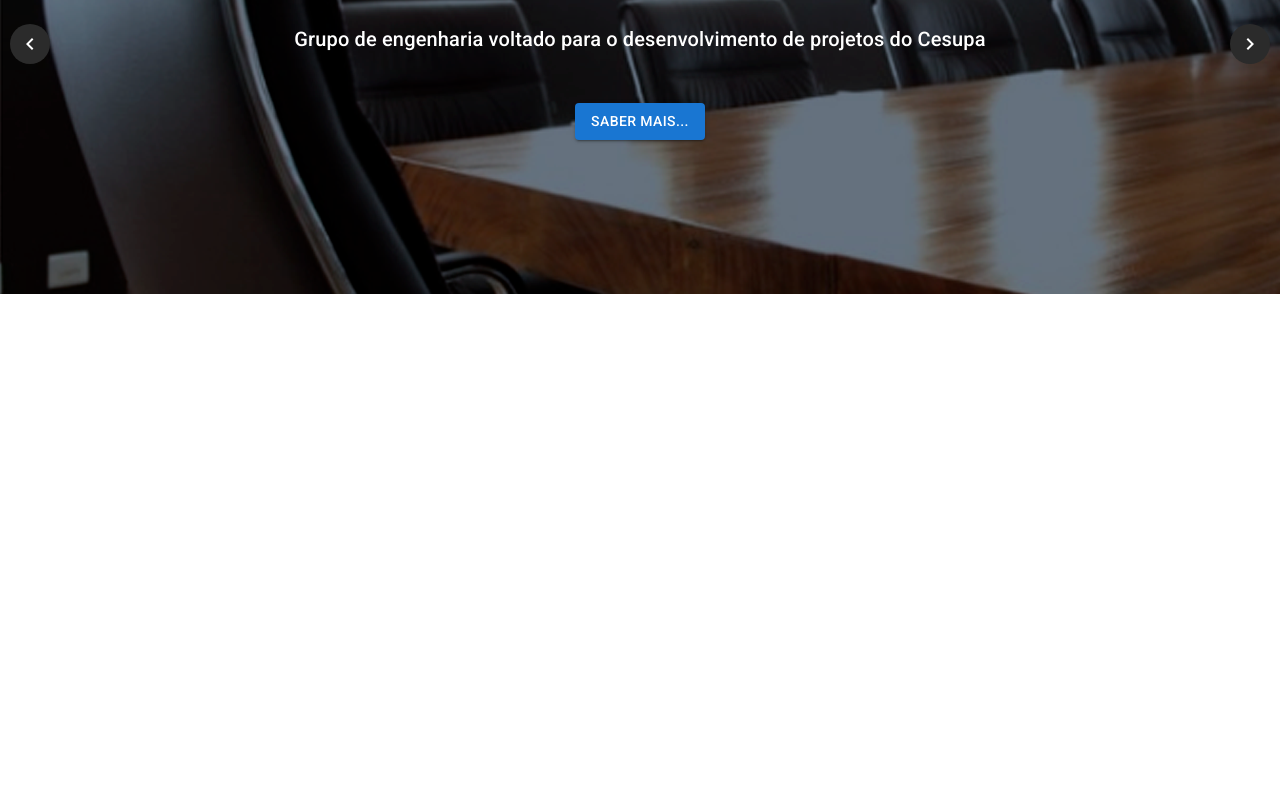
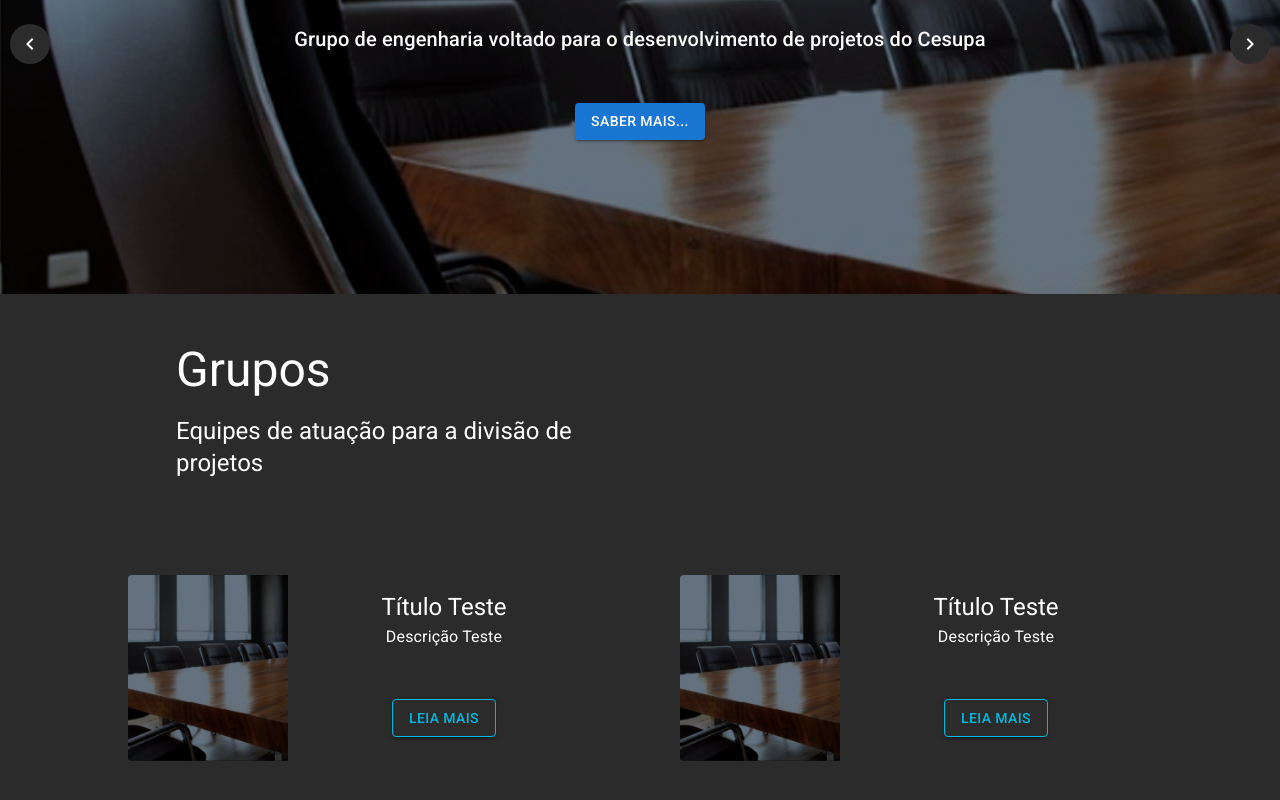
Before and after one commit to RianErnesto/site-escritorio-frontend, a React (Vite) app in the folder site-escritorio/: page / in a window 1280 px wide. Shown: the part 332-1132 px from the top of the page. Before the commit the page ends 800 px from the top, so only its background shows below. Built offline with nearby package versions, Linux system fonts and the light colour scheme.

Commit message:
View de Grupo iniciada e inacabada, cridos os álbuns e feitas estilizações

```diff
--- a/site-escritorio/index.html
+++ b/site-escritorio/index.html
@@ -2,7 +2,7 @@
 <html lang="en">
   <head>
     <meta charset="UTF-8" />
-    <link rel="icon" type="image/svg+xml" href="/src/favicon.svg" />
+    <link rel="icon" type="image/svg+xml" href="../PageIcon.png" />
     <meta name="viewport" content="width=device-width, initial-scale=1.0" />
     <!-- Fonte Roboto do Google Web Fonts, para uso com o MUI -->
     <link rel="stylesheet" href="https://fonts.googleapis.com/css?family=Roboto:300,400,500,700&display=swap" />
@@ -10,7 +10,7 @@
     <link rel="stylesheet" href="https://fonts.googleapis.com/icon?family=Material+Icons" />
     <title>Escritório de Engenharia</title>
   </head>
-  <body style="margin: 0; padding: 0;">
+  <body style="margin: 0; padding: 0; background-color: #2B2B2B;">
     <div id="root"></div>
     <script type="module" src="/src/main.jsx"></script>
   </body>
--- a/site-escritorio/src/App.jsx
+++ b/site-escritorio/src/App.jsx
@@ -1,12 +1,24 @@
 import React from "react";
 import HomeHeader from "./Components/HomeHeader.jsx";
 import HomeCarousel from "./Components/HomeCarousel.jsx";
+import GruposHeader from "./Components/GrupoHeader.jsx";
+import GrupoList from "./Components/GrupoLists.jsx";
+import Grid from '@mui/material/Grid';
 
 function App() {
   return (
-    <div style={{ backgroundImage: `url(../BackgroundImage.png)` }}>
-      <HomeHeader />
-      <HomeCarousel />
+    <div>
+      <div style={{ backgroundImage: `url(../BackgroundImage.png)`, backgroundRepeat: 'no-repeat' }}>
+        <HomeHeader />
+        <HomeCarousel />
+      </div>
+      <div style={{backgroundColor: 'transparent', width: '80%', margin: 'auto'}}>
+        <GruposHeader />
+        <Grid container spacing={10} sx={{paddingBottom: '100px'}}>
+          <GrupoList />
+          <GrupoList />
+        </Grid>
+      </div>
     </div>
   );
 }
--- /dev/null
+++ b/site-escritorio/src/Components/GrupoHeader.jsx
@@ -0,0 +1,53 @@
+import * as React from 'react';
+import Paper from '@mui/material/Paper';
+import Typography from '@mui/material/Typography';
+import Grid from '@mui/material/Grid';
+import Box from '@mui/material/Box';
+
+function GruposHeader() {
+    return (
+        <Paper
+            sx={{
+                position: 'relative',
+                backgroundColor: 'transparent',
+                color: '#fff',
+                mb: 4,
+                backgroundSize: 'cover',
+                backgroundRepeat: 'no-repeat',
+                backgroundPosition: 'center',
+                boxShadow: 0
+            }}
+        >
+            <Box
+                sx={{
+                    position: 'absolute',
+                    top: 0,
+                    bottom: 0,
+                    right: 0,
+                    left: 0,
+                    backgroundColor: 'transparent'
+                }}
+            />
+            <Grid container>
+                <Grid item md={6}>
+                    <Box
+                        sx={{
+                            position: 'relative',
+                            p: { xs: 3, md: 6 },
+                            pr: { md: 0 },
+                        }}
+                    >
+                        <Typography component="h1" variant="h3" color="inherit" gutterBottom>
+                            Grupos
+                        </Typography>
+                        <Typography variant="h5" color="inherit" paragraph>
+                            Equipes de atuação para a divisão de projetos
+                        </Typography>
+                    </Box>
+                </Grid>
+            </Grid>
+        </Paper>
+    );
+}
+
+export default GruposHeader;
--- /dev/null
+++ b/site-escritorio/src/Components/GrupoLists.jsx
@@ -0,0 +1,45 @@
+import * as React from 'react';
+import Typography from '@mui/material/Typography';
+import Grid from '@mui/material/Grid';
+import Card from '@mui/material/Card';
+import CardActionArea from '@mui/material/CardActionArea';
+import CardContent from '@mui/material/CardContent';
+import CardMedia from '@mui/material/CardMedia';
+import Stack from '@mui/material/Stack';
+import Button from '@mui/material/Button';
+
+function GrupoLists(props) {
+    return (
+        <Grid item xs={12} md={6} sx={{ backgroundColor: 'transparent' }}>
+            <CardActionArea component="a" href="#">
+                <Card sx={{ display: 'flex', backgroundColor: 'transparent', boxShadow: 'none' }}>
+                    <CardMedia
+                        component="img"
+                        sx={{ width: 160, display: { xs: 'none', sm: 'block' } }}
+                        image='../../BackgroundImage.png'
+                    // alt={post.imageLabel}
+                    />
+                    <CardContent sx={{ flex: 1 }}>
+                        <Typography component="h2" variant="h5" color='white' textAlign='center'>
+                            Título Teste
+                        </Typography>
+                        <Typography variant="subtitle1" paragraph color='white' textAlign='center'>
+                            Descrição Teste
+                        </Typography>
+                        <Stack
+                            sx={{ pt: 4 }}
+                            direction="row"
+                            spacing={2}
+                            justifyContent="center"
+                        >
+                            <Button variant="contained" sx={{ backgroundColor: 'transparent', border: '1px solid #00B9E1', color: '#00B9E1', ":hover": { backgroundColor: '#1A1A1A', color: 'white', border: 0, boxShadow: '2px 3px 0px #222' } }}>Leia Mais</Button>
+                        </Stack>
+                    </CardContent>
+                </Card>
+            </CardActionArea>
+        </Grid>
+    );
+}
+
+
+export default GrupoLists;
```
Also changed, not shown: site-escritorio/src/Components/GrupoListBox.jsx (added, +11 -0 lines), site-escritorio/PageIcon.png (added).
